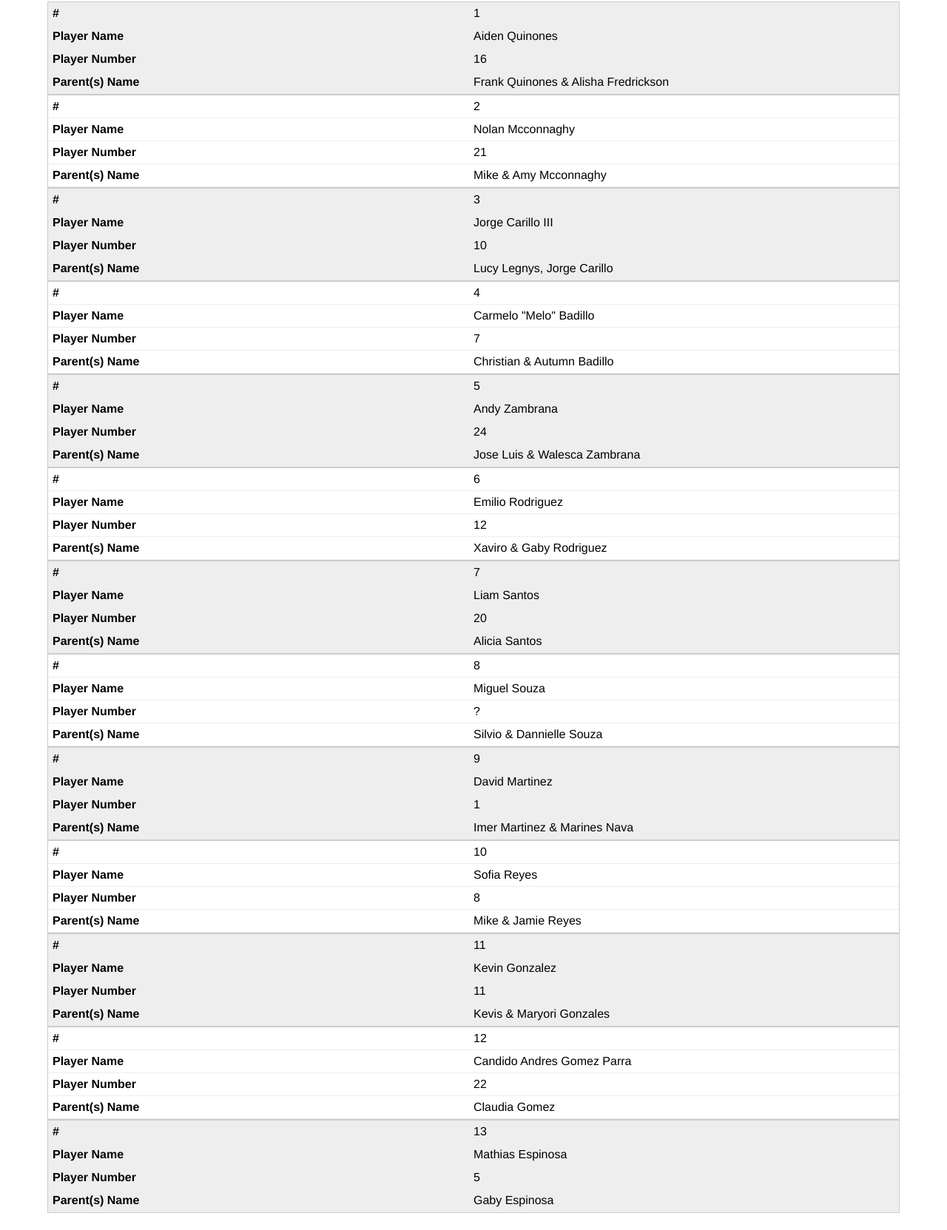
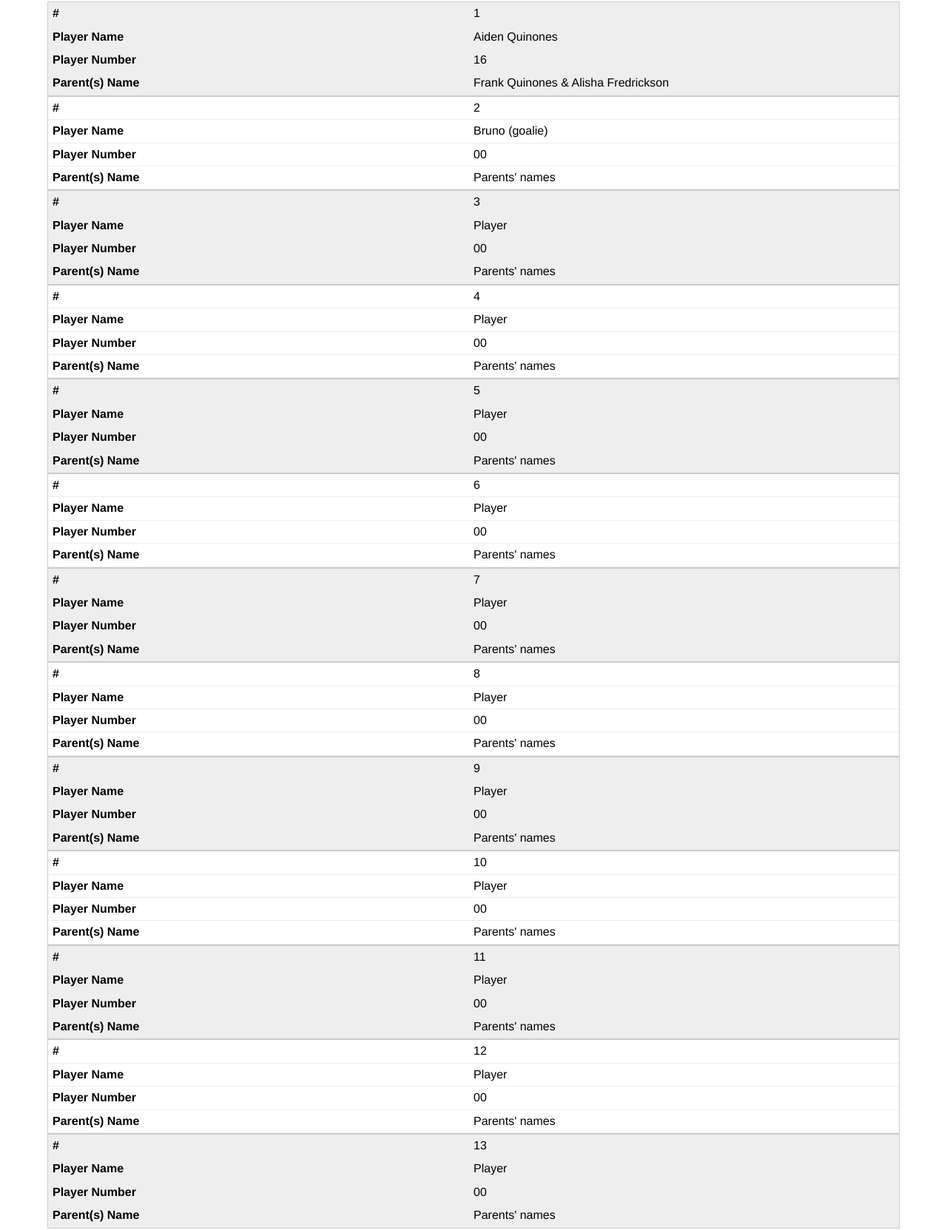
Before and after one commit to FrankDraws/IdeaSport-2013Pro_S24-25, a plain HTML site: page index.html in a window 1280 px wide. Shown: the part 185-1848 px from the top of the page at 74% size. Drawn offline with Linux system fonts and the light colour scheme.

Commit message:
Edited content.

```diff
--- a/index.html
+++ b/index.html
@@ -36,86 +36,82 @@
             <tbody id="main">
                 <tr>
                     <td></td>
-                    <td class="name">
-                        Aiden Quinones <img src="captain.jpg" alt="" />
-                    </td>
+                    <td>Aiden Quinones</td>
                     <td>16</td>
                     <td>Frank Quinones &amp; Alisha Fredrickson</td>
                 </tr>
 
                 <tr>
                     <td></td>
-                    <td class="name">
-                        Nolan Mcconnaghy <img src="captain.jpg" alt="" />
-                    </td>
-                    <td>21</td>
-                    <td>Mike &amp; Amy Mcconnaghy</td>
+                    <td>Bruno (goalie)</td>
+                    <td>00</td>
+                    <td>Parents' names</td>
                 </tr>
                 <tr>
                     <td></td>
-                    <td class="name">Jorge Carillo III</td>
-                    <td>10</td>
-                    <td>Lucy Legnys, Jorge Carillo</td>
+                    <td>Player</td>
+                    <td>00</td>
+                    <td>Parents' names</td>
                 </tr>
                 <tr>
                     <td></td>
-                    <td class="name">Carmelo "Melo" Badillo</td>
-                    <td>7</td>
-                    <td>Christian &amp; Autumn Badillo</td>
+                    <td>Player</td>
+                    <td>00</td>
+                    <td>Parents' names</td>
                 </tr>
                 <tr>
                     <td></td>
-                    <td class="name">Andy Zambrana</td>
-                    <td>24</td>
-                    <td>Jose Luis &amp; Walesca Zambrana</td>
+                    <td>Player</td>
+                    <td>00</td>
+                    <td>Parents' names</td>
                 </tr>
                 <tr>
                     <td></td>
-                    <td class="name">Emilio Rodriguez</td>
-                    <td>12</td>
-                    <td>Xaviro &amp; Gaby Rodriguez</td>
+                    <td>Player</td>
+                    <td>00</td>
+                    <td>Parents' names</td>
                 </tr>
                 <tr>
                     <td></td>
-                    <td class="name">Liam Santos</td>
-                    <td>20</td>
-                    <td>Alicia Santos</td>
+                    <td>Player</td>
+                    <td>00</td>
+                    <td>Parents' names</td>
                 </tr>
                 <tr>
                     <td></td>
-                    <td class="name">Miguel Souza</td>
-                    <td>?</td>
-                    <td>Silvio &amp; Dannielle Souza</td>
+                    <td>Player</td>
+                    <td>00</td>
+                    <td>Parents' names</td>
                 </tr>
                 <tr>
                     <td></td>
-                    <td class="name">David Martinez</td>
-                    <td>1</td>
-                    <td>Imer Martinez &amp; Marines Nava</td>
+                    <td>Player</td>
+                    <td>00</td>
+                    <td>Parents' names</td>
                 </tr>
                 <tr>
                     <td></td>
-                    <td>Sofia Reyes</td>
-                    <td>8</td>
-                    <td>Mike &amp; Jamie Reyes</td>
+                    <td>Player</td>
+                    <td>00</td>
+                    <td>Parents' names</td>
                 </tr>
                 <tr>
                     <td></td>
-                    <td>Kevin Gonzalez</td>
-                    <td>11</td>
-                    <td>Kevis &amp; Maryori Gonzales</td>
+                    <td>Player</td>
+                    <td>00</td>
+                    <td>Parents' names</td>
                 </tr>
                 <tr>
                     <td></td>
-                    <td>Candido Andres Gomez Parra</td>
-                    <td>22</td>
-                    <td>Claudia Gomez</td>
+                    <td>Player</td>
+                    <td>00</td>
+                    <td>Parents' names</td>
                 </tr>
                 <tr>
                     <td></td>
-                    <td>Mathias Espinosa</td>
-                    <td>5</td>
-                    <td>Gaby Espinosa</td>
+                    <td>Player</td>
+                    <td>00</td>
+                    <td>Parents' names</td>
                 </tr>
             </tbody>
         </table>
@@ -131,7 +127,7 @@
             <tbody>
                 <tr>
                     <td class="staff">Coach Mauro</td>
-                    <td class="staff">Coach</td>
+                    <td class="staff">Assitant Coach?</td>
                 </tr>
             </tbody>
         </table>
@@ -146,10 +142,8 @@
             </thead>
             <tbody>
                 <tr>
-                    <td class="uniform">
-                        White shirt, red shorts, white socks
-                    </td>
-                    <td class="uniform">Red shirt, red shorts, Red socks</td>
+                    <td class="uniform">TBD</td>
+                    <td class="uniform">TBD</td>
                 </tr>
             </tbody>
         </table>
--- a/styles.css
+++ b/styles.css
@@ -4,9 +4,7 @@ html {
     padding: 1em;
     display: grid;
     place-items: center;
-    font:
-        1em "Helvetica",
-        sans-serif;
+    font-family: "Helvetica", sans-serif;
 }
 
 h1 {
@@ -26,9 +24,6 @@ img {
     width: 15px;
     display: inline-block;
 }
-/* .name, .name ~ td:nth-child(3), .name ~ td:nth-child(4) {
-  color: red;
-} */
 
 /*
 Responsive table CSS: https://css-tricks.com/responsive-data-tables/
@@ -53,7 +48,7 @@ tr:nth-of-type(odd) {
 }
 
 th {
-    background: #333;
+    background: #024c75;
     color: white;
     font-weight: bold;
 }
```
